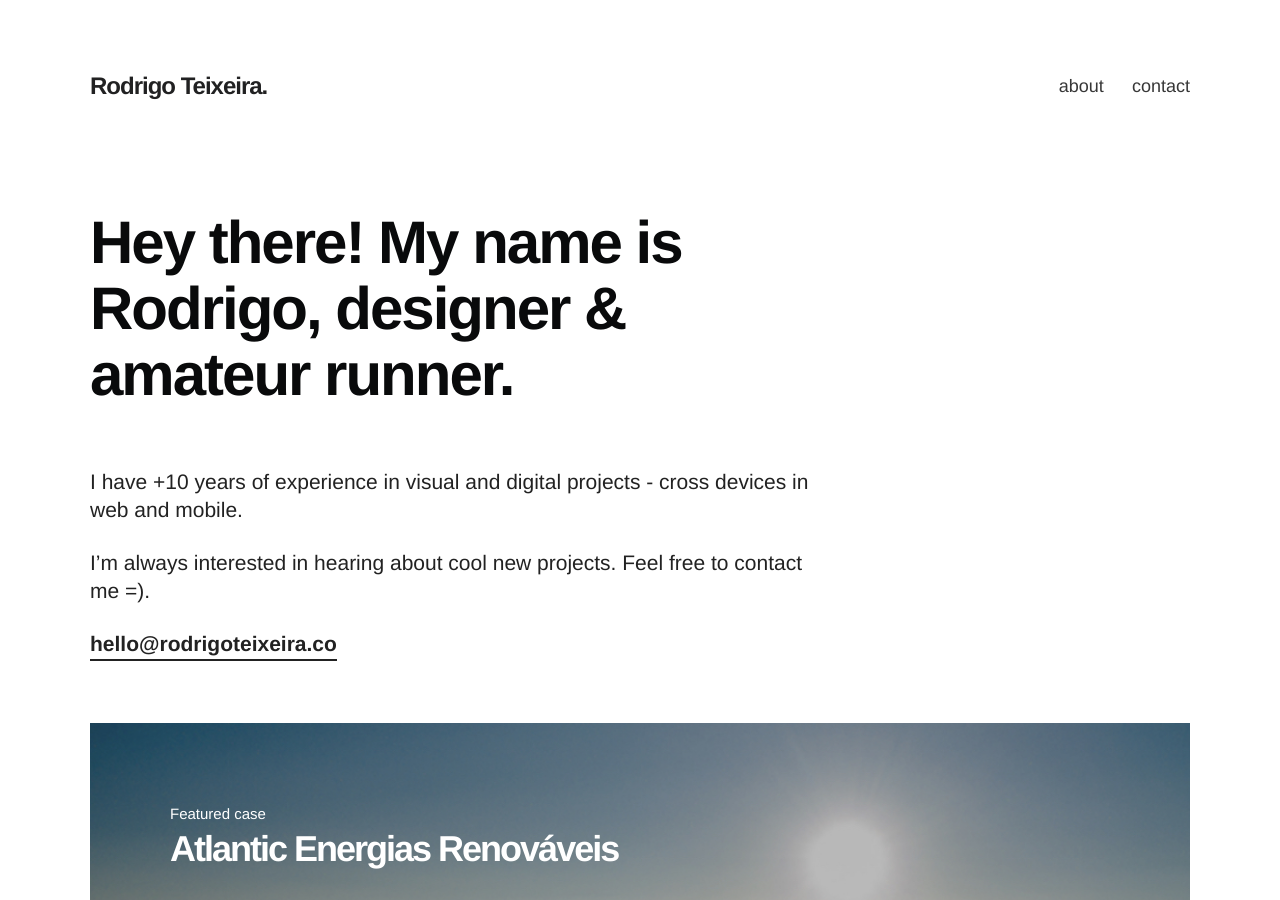
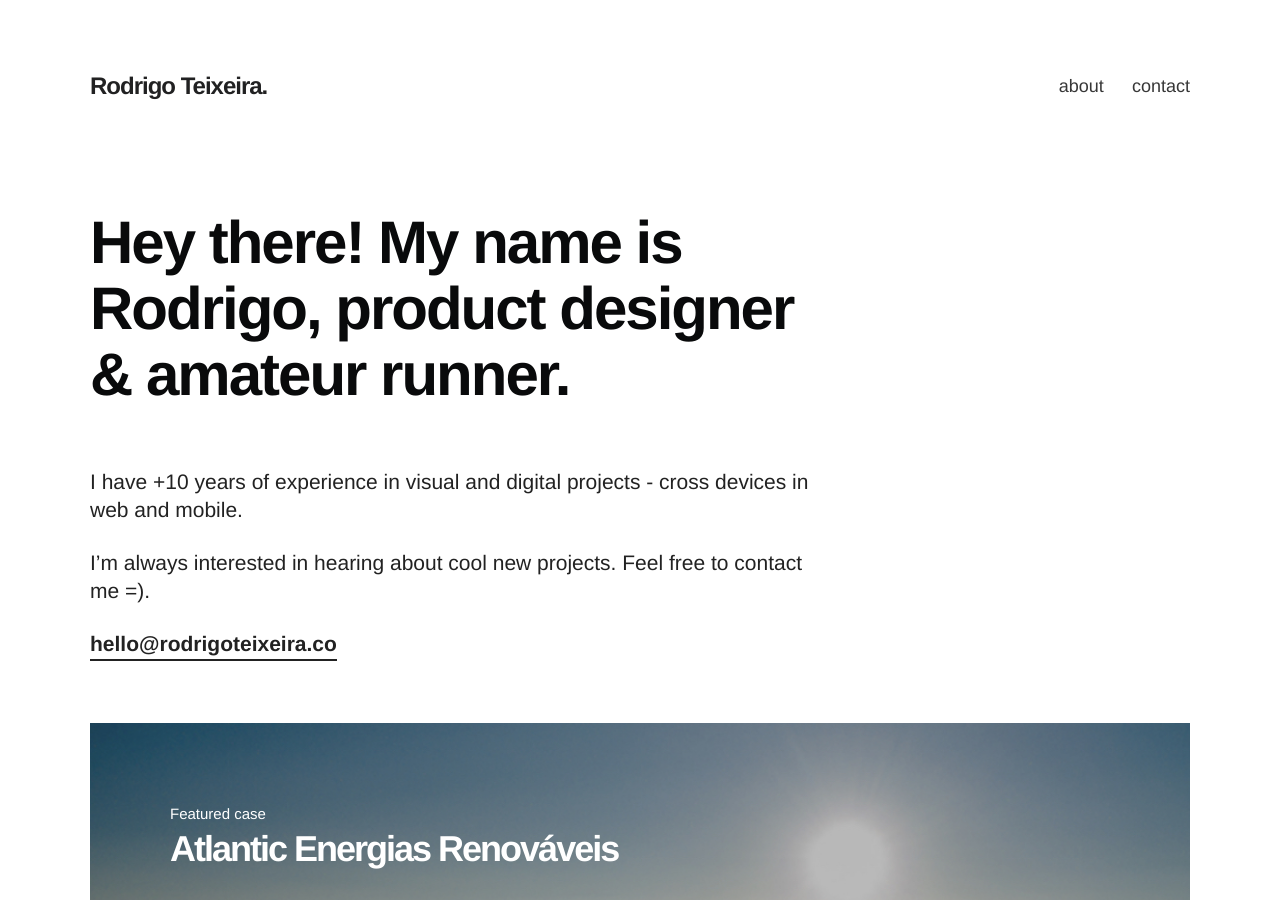
Before and after one commit to drigoteixeira/drigoteixeira.github.io, a Jekyll site: the page built from index.html, in a window 1280 px wide and 900 px high. Built offline with Jekyll 4.4.1, drawn with Linux system fonts in a browser that asks for light colours; nearby versions of some CDN libraries.

Commit message:
Update homepage

```diff
--- a/index.html
+++ b/index.html
@@ -8,7 +8,7 @@ layout: home
         <div class="row">
             <div class="eight columns jumbo">
 
-                <h1>Hey there! My name is Rodrigo, designer &amp; amateur runner.</h1>
+                <h1>Hey there! My name is Rodrigo, product designer &amp; amateur runner.</h1>
 
                 <p>I have +10 years of experience in visual and digital projects - cross devices in web and mobile. </p>
 
```
